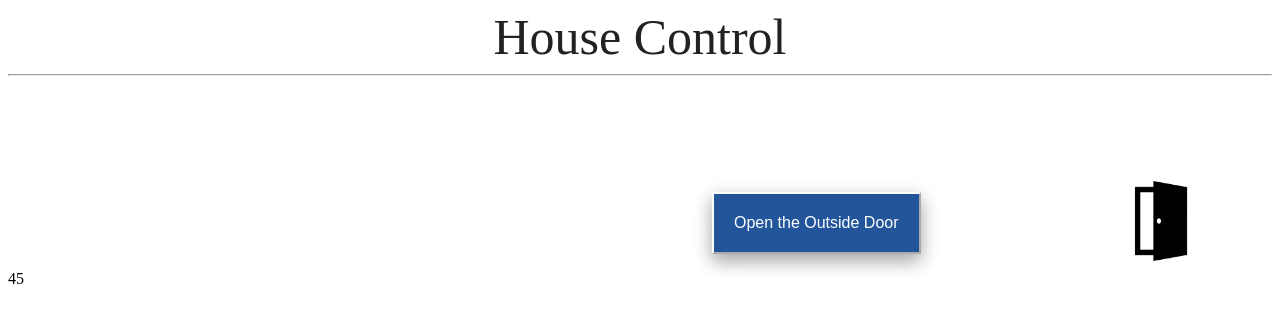
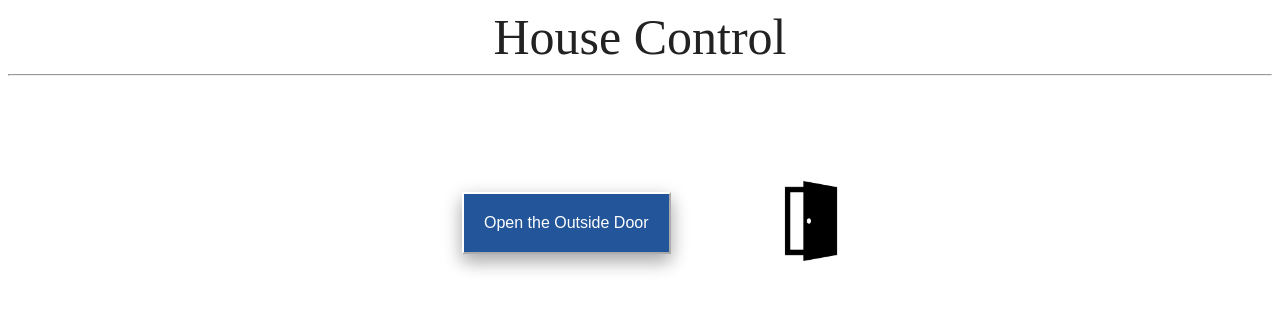
Before and after one commit to PoSeiDonTeaM/presfhmmy, a PHP site: page / in a window 1280 px wide. Shown: the top 323 px of the page. Run offline with PHP 8.4, Linux system fonts and the light colour scheme; data that the repository does not hold is empty.

Commit message:
Button position changed

```diff
--- a/index.php
+++ b/index.php
@@ -2,13 +2,18 @@
 <head>
 <title>House Control </title>
 
+<meta name="viewport" content="width=device-width">
+
 <style>
 
 body{
+
 background-color: #fff;
+
 }
 
 .button{
+
 background-color: #259;
 border-color:white;
 color: white;
@@ -16,17 +21,22 @@ padding: 20px;
 text-align: center;
 display: inline-block;
 font-size: 16px;
-margin-left: 700px;
+margin-left:450px;
 margin-top: 100px;
 box-shadow: 0 8px 16px 0 rgba(0,0,0,0.2), 0 6px 20px 0 rgba(0,0,0,0.19);
+
 }
 
+
 #outside_door{
-margin-left: 200px;
+
+margin-left: 100px;
 margin-bottom: -33px;
 width: 80px;
 height:80px;
+
 }
+
 
 
 #title{
@@ -63,18 +73,17 @@ color: #222;
 
 
 error_reporting(E_ALL);
-ini_set('display_errors', true);
+ini_set('display_errors', false);
 
-echo 4;
+
 
 if($_POST["LEDon"])
 {
 $a = escapeshellcmd("sudo python /var/www/html/led_on.py");
 $output = shell_exec($a);
 echo $output;
-echo 3;
 }
-echo 5;
+
 
 ?>
 
```
